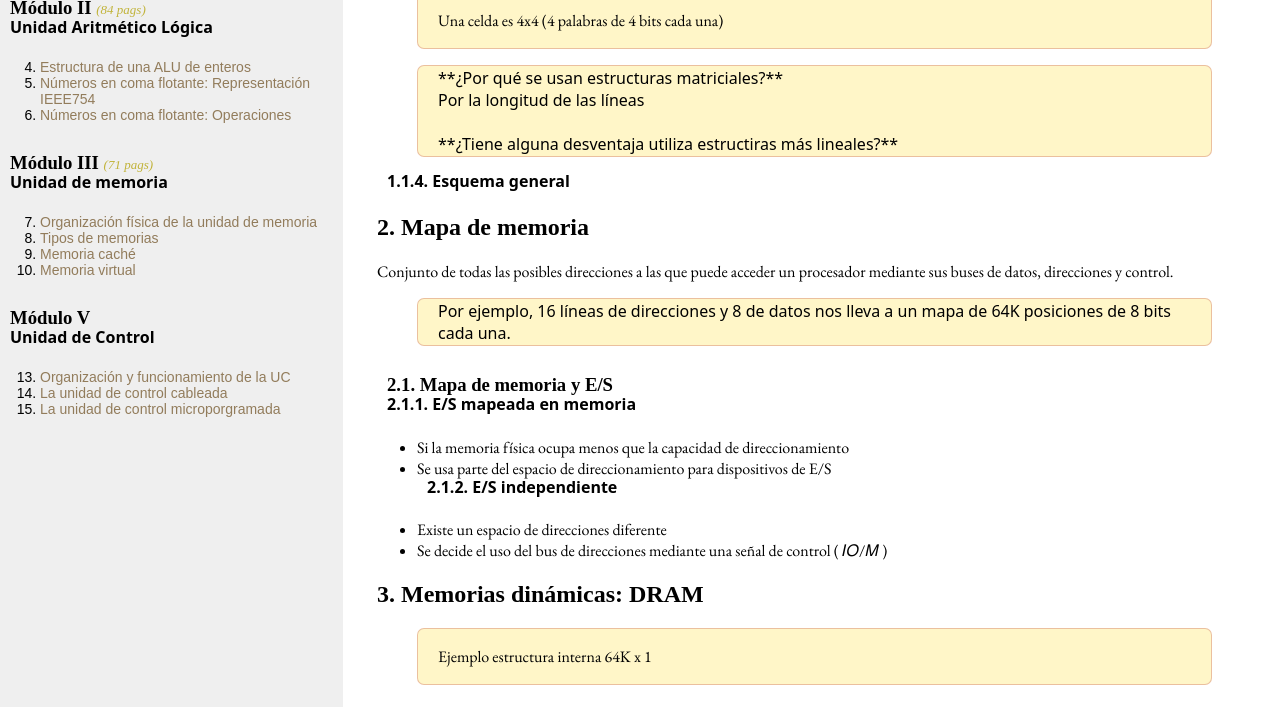
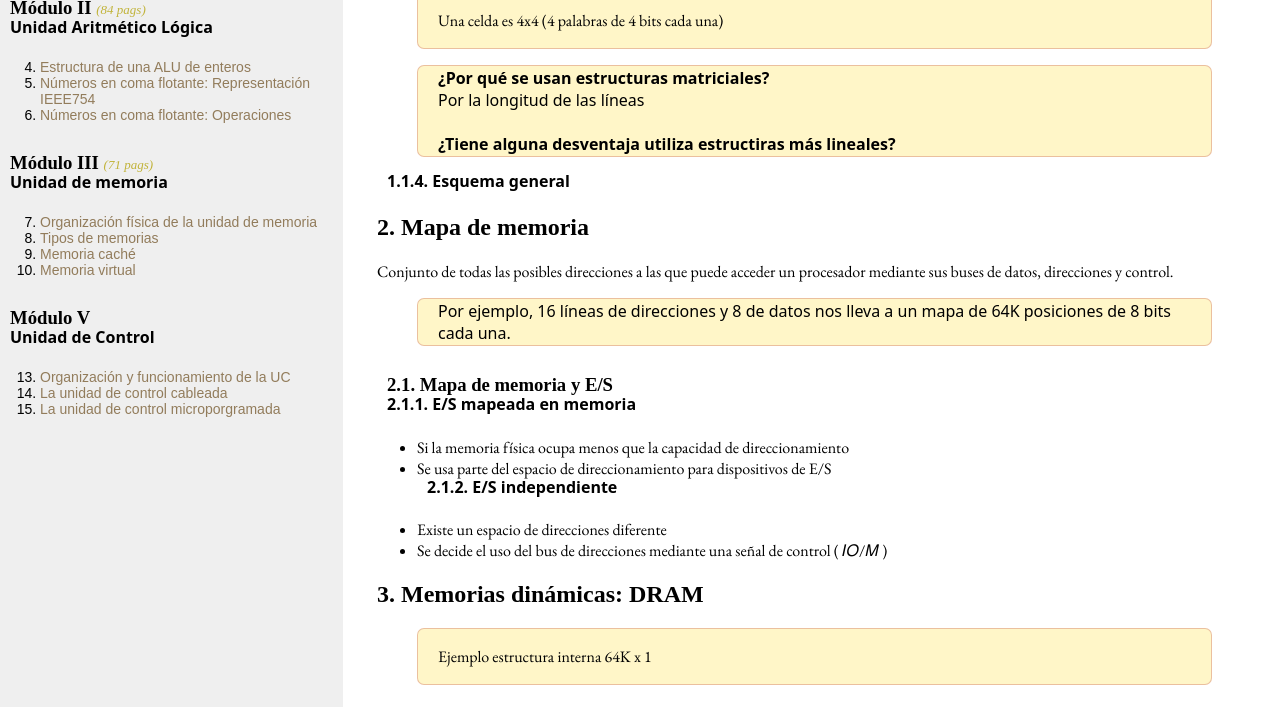
Before and after one commit to dkaerit/EDC, a Jekyll site: the page built from _posts/2020-10-05-TEMA08.md, in a window 1280 px wide and 900 px high, scrolled down 1372 px, cut to the strip 193-900 px from the top of the window. Built offline with Jekyll 4.4.1, drawn with Linux system fonts in a browser that asks for light colours; some web fonts are replaced.

```diff
--- a/_posts/2020-10-05-TEMA08.md
+++ b/_posts/2020-10-05-TEMA08.md
@@ -29,10 +29,10 @@ La unidad básica de almacenamiento es lo que llamamos celdas. Es el módulo má
 
 
 <blockquote>
-  **¿Por qué se usan estructuras matriciales?**<br>
+  <b>¿Por qué se usan estructuras matriciales?</b> <br>
   Por la longitud de las líneas<br><br>
 
-  **¿Tiene alguna desventaja utiliza estructiras más lineales?**<br>
+  <b>¿Tiene alguna desventaja utiliza estructiras más lineales?</b><br>
 </blockquote>
 #### 1.1.4. Esquema general
 
```
